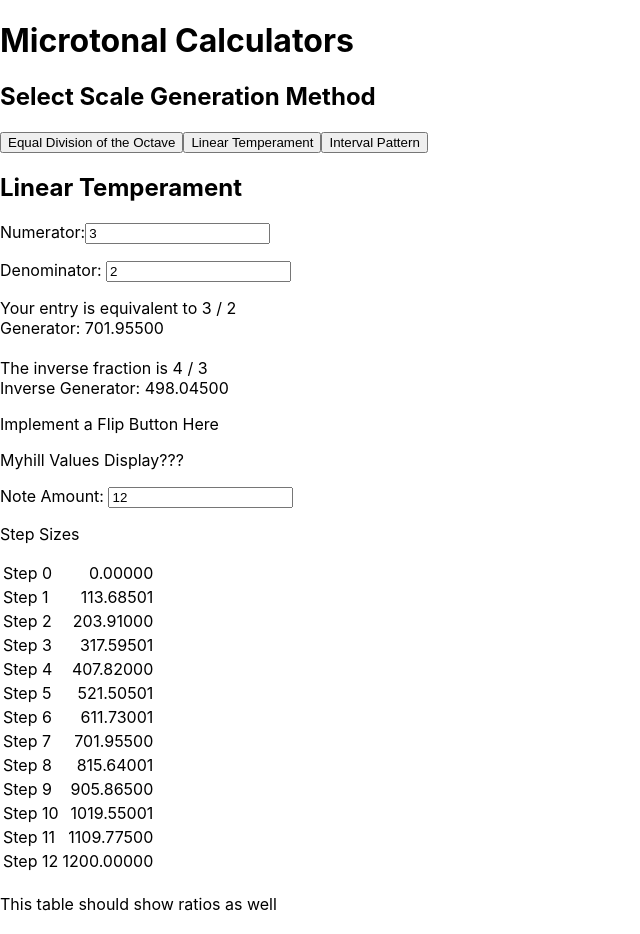
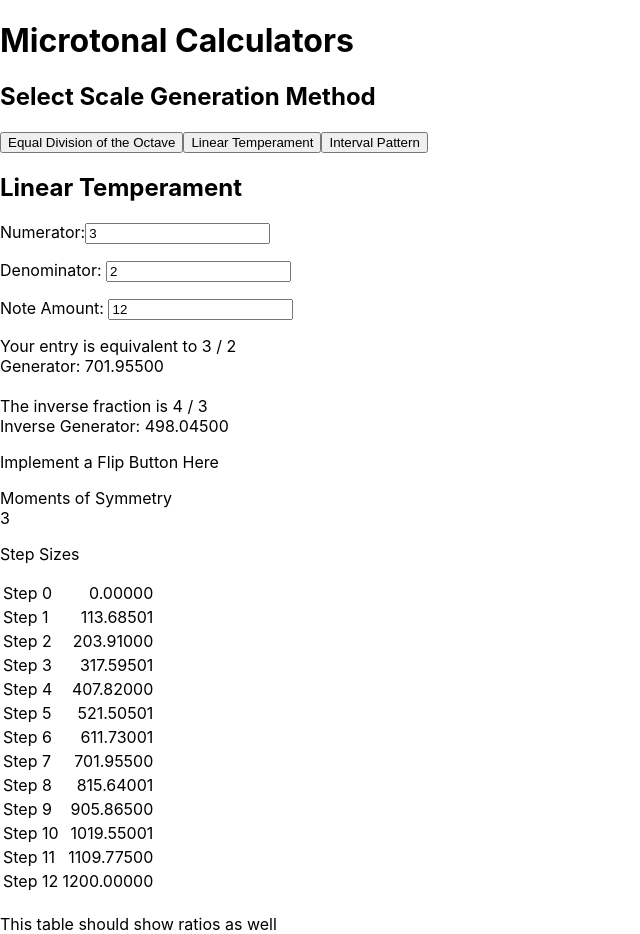
Before and after one commit to zzork/color-horizons-review-temp, a React (Create React App) app: page / in a window 1280 px wide. Both pictures are taken after a click on the button "Linear Temperament". Shown: the whole page, without its empty margins (0-640 px from the left). Built offline with nearby package versions, Linux system fonts and the light colour scheme.

Commit message:
adding mos, freshman summer working

```diff
--- a/src/components/CalcIPReadout.js
+++ b/src/components/CalcIPReadout.js
@@ -28,10 +28,6 @@ export const CalcIPReadout = ({ pattern }) => {
   );
 };
 
-// IMPORTANT
-// putting the .toFixed(5) in the DISPLAY TABLE like here is the correct place for it for calc purposes
-// now is correct in edo, need to fix LT
-
 const InvalidState = ({ value }) => {
   return (
     <div>
--- a/src/components/CalcLT.js
+++ b/src/components/CalcLT.js
@@ -1,6 +1,6 @@
 import React, { useState } from "react";
-import { CalcLTReadout1 } from "./CalcLTReadout1";
-import { CalcLTTable } from "./CalcLTTable";
+import { CalcLTReadout } from "./CalcLTReadout";
+import { CalcLTReadout2 } from "./CalcLTReadout2";
 
 export const CalcLT = ({ stateData, setStateData }) => {
   // there must be a better way to handle this giant, repetitive block
@@ -48,6 +48,10 @@ export const CalcLT = ({ stateData, setStateData }) => {
     }
   };
 
+  // state data change in readout 1 calculations need to go here
+  // this is the only place where state changes should occur
+  // calculations in deeper sections should occur here and be passed in!
+
   return (
     <div>
       <h2>Linear Temperament</h2>
@@ -69,12 +73,6 @@ export const CalcLT = ({ stateData, setStateData }) => {
           value={stateData[1].denominator}
         ></input>
       </p>
-      <CalcLTReadout1
-        numerator={stateData[1].numerator}
-        denominator={stateData[1].denominator}
-        stateData={stateData}
-        setStateData={setStateData}
-      />
       <p>
         Note Amount:{" "}
         <input
@@ -84,8 +82,14 @@ export const CalcLT = ({ stateData, setStateData }) => {
           defaultValue={stateData[1].noteTotal}
         ></input>
       </p>
+      <CalcLTReadout
+        numerator={stateData[1].numerator}
+        denominator={stateData[1].denominator}
+        stateData={stateData}
+        setStateData={setStateData}
+      />
       <p>Step Sizes</p>
-      <CalcLTTable
+      <CalcLTReadout2
         numerator={stateData[1].calculatedNumerator}
         denominator={stateData[1].calculatedDenominator}
         noteAmount={stateData[1].noteTotal}
--- a/src/components/CalcLTReadout1.js
+++ b/src/components/CalcLTReadout.js
@@ -1,7 +1,8 @@
 import getSimplestFraction from "../util/getSimplestFraction";
 import getGenerator from "../util/getGenerator";
+import getMos from "../util/getMos";
 
-export const CalcLTReadout1 = ({
+export const CalcLTReadout = ({
   numerator,
   denominator,
   stateData,
@@ -16,12 +17,31 @@ export const CalcLTReadout1 = ({
   }
 
   const equivalentFraction = getSimplestFraction(numerator, denominator);
+
+  // let newState = stateData.map((scaleType) => {
+  //   if (scaleType.id === "b") {
+  //     return {
+  //       ...scaleType,
+  //       calculatedNumerator: equivalentFraction[0],
+  //       calculatedDenominator: equivalentFraction[1],
+  //     };
+  //   }
+  //   return scaleType;
+  // });
+  // setStateData(newState);
+  // SETSTATEDATA is causing an infinite loop
+  // problem is what J was saying before, this needs to just display info, not calculate and display it at once
+
   const mainGenerator = getGenerator(numerator, denominator);
   const inverseFraction = getSimplestFraction(
     equivalentFraction[1] * 2,
     equivalentFraction[0]
   );
   const inverseGenerator = getGenerator(inverseFraction[0], inverseFraction[1]);
+  const momentsOfSymmetry = getMos(
+    equivalentFraction[0],
+    equivalentFraction[1]
+  );
 
   return (
     <div>
@@ -37,13 +57,14 @@ export const CalcLTReadout1 = ({
         Inverse Generator: {inverseGenerator.toFixed(5)}
         <br />
         <p>Implement a Flip Button Here</p>
-        <p>Myhill Values Display???</p>
+        <p>
+          Moments of Symmetry <br />
+          {momentsOfSymmetry}
+        </p>
       </div>
     </div>
   );
 };
-
-// change GetGenerator to a util since it just does a calc and could be used elsewhere
 
 const InvalidState = ({ numerator, denominator }) => {
   return (
--- a/src/components/CalcLTTable.js
+++ b/src/components/CalcLTReadout2.js
@@ -1,4 +1,4 @@
-export const CalcLTTable = ({ numerator, denominator, noteAmount }) => {
+export const CalcLTReadout2 = ({ numerator, denominator, noteAmount }) => {
   let stepsValuesList = [];
 
   for (let i = 0; i < noteAmount; i++) {
--- a/src/stateData.js
+++ b/src/stateData.js
@@ -13,3 +13,5 @@ export const stateTable = [
   },
   { id: "c", name: "intervalPattern", pattern: "2212221" },
 ];
+
+// b should be significantly cut down, calcNum/Den, inverseNum/Den should go
--- /dev/null
+++ b/src/util/getMos.js
@@ -0,0 +1,31 @@
+const getMos = (numerator, denominator) => {
+  const log2 = Math.log(numerator / denominator) / Math.log(2);
+  const intergerList = [];
+  let outcome = 1 / log2;
+
+  for (let i = 0; i < 6; i++) {
+    intergerList.push(Math.floor(outcome)); // add the interger to the list
+    outcome -= Math.floor(outcome); // remove the interger and keep the decimal outcome
+    outcome = 1 / outcome; // run the 1/x again, then loop... working!
+  }
+
+  // 3, 9, 2, 2, 4, 6
+
+  let mos = 0;
+  let freshmanSums = [];
+  let nextFreshmanSummer = 0;
+
+  for (let i = 0; i <= intergerList[0]; i++) {
+    mos += 1;
+    freshmanSums.push(mos);
+    if (mos === intergerList[0] - 1) {
+      nextFreshmanSummer = mos;
+    }
+  }
+
+  console.log(freshmanSums);
+
+  return 3;
+};
+
+export default getMos;
```
